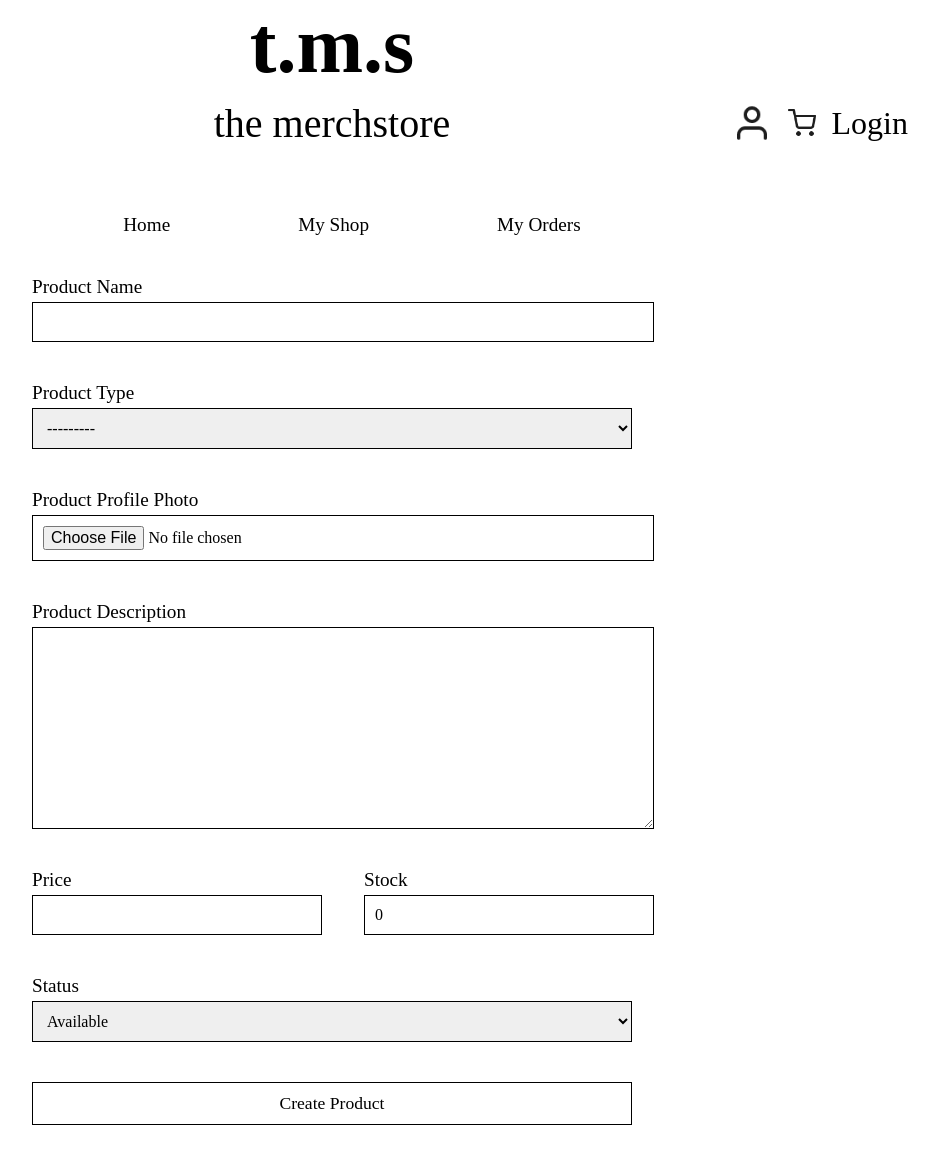
After one commit to miksingsoju/A-General-Merchstore, a Django app: template merchstore/store/templates/product_create.html in a window 1280 px wide. The commit adds this page. Shown: the whole page, without its empty margins (308-1245 px from the left). Run offline with Django 5.2, Linux system fonts and the light colour scheme; the template is opened without the code that fills it: values that come from a table or form of the project are taken from there, others are empty.

Commit message:
Created Product Creation View

```diff
--- /dev/null
+++ b/merchstore/store/forms.py
@@ -0,0 +1,7 @@
+from django import forms
+from .models import Product, Transaction
+
+class ProductForm(forms.ModelForm):
+    class Meta:
+        model  = Product
+        exclude = ['owner']
--- /dev/null
+++ b/merchstore/store/templates/product_create.html
@@ -0,0 +1,100 @@
+{% extends 'base.html' %}
+{% load static %}
+
+{% block title %}Create Product{% endblock %}
+
+{% block content %}
+<style>
+    form {
+        margin: 5vh auto;
+        max-width: 600px;
+        display: flex;
+        flex-direction: column;
+        gap: 3vh 1vw 5vh;
+    }
+
+    label {
+        font-size: 1.2em;
+        margin-bottom: 0.5vh;
+    }
+
+    input, select, textarea {
+        font-family: 'Times New Roman', Times, serif;
+        font-size: 1em;
+        padding: 10px;
+        border: 1px solid black;
+        width: 100%;
+    }
+
+    .form-group {
+        display: flex;
+        flex-direction: column;
+        margin-bottom: 5vh;
+    }
+
+    #price-stock {
+        display: flex;
+        gap: 5vw;
+    }
+
+    #price-stock .form-group {
+        flex: 1;
+    }
+
+    .submit-btn {
+        padding: 10px;
+        border: 1px solid black;
+        font-size: 1.1em;
+        font-family: 'Times New Roman', Times, serif;
+        background: white;
+        cursor: pointer;
+    }
+
+    .submit-btn:hover {
+        border-width: 2px;
+    }
+</style>
+
+<form method="POST" enctype="multipart/form-data">
+    {% csrf_token %}
+
+    <div class="form-group">
+        <label for="{{ form.name.id_for_label }}">Product Name</label>
+        {{ form.name }}
+    </div>
+
+    <div class="form-group">
+        <label for="{{ form.productType.id_for_label }}">Product Type</label>
+        {{ form.productType }}
+    </div>
+
+    <div class="form-group">
+        <label for="{{ form.profile_image.id_for_label }}">Product Profile Photo</label>
+        {{ form.profile_image }}
+    </div>
+
+    <div class="form-group">
+        <label for="{{ form.description.id_for_label }}">Product Description</label>
+        {{ form.description }}
+    </div>
+
+    <div id="price-stock">
+        <div class="form-group">
+            <label for="{{ form.price.id_for_label }}">Price</label>
+            {{ form.price }}
+        </div>
+
+        <div class="form-group">
+            <label for="{{ form.stock.id_for_label }}">Stock</label>
+            {{ form.stock }}
+        </div>
+    </div>
+
+    <div class="form-group">
+        <label for="{{ form.status.id_for_label }}">Status</label>
+        {{ form.status }}
+    </div>
+
+    <button type="submit" class="submit-btn">Create Product</button>
+</form>
+{% endblock %}
--- a/merchstore/store/templates/product_list.html
+++ b/merchstore/store/templates/product_list.html
@@ -67,7 +67,7 @@
 </style>
 {%if user.is_authenticated %}
 <p class="heading"> MY PRODUCTS</p>
-<div class="create_product"> Create Product</div>
+<a href="{% url 'store:product_create'%}"><div class="create_product"> Create Product</div></a>
 
 
 {% for productType in productTypes %}
```
Also changed, not shown: merchstore/store/views.py (+15 -2 lines).
